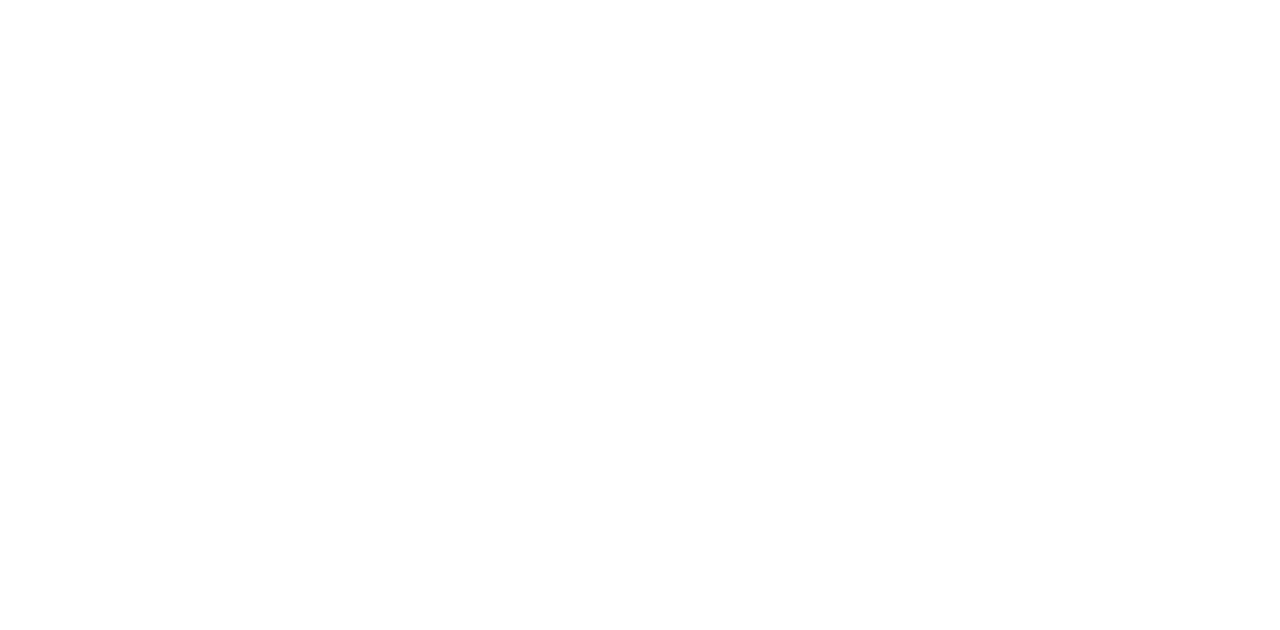
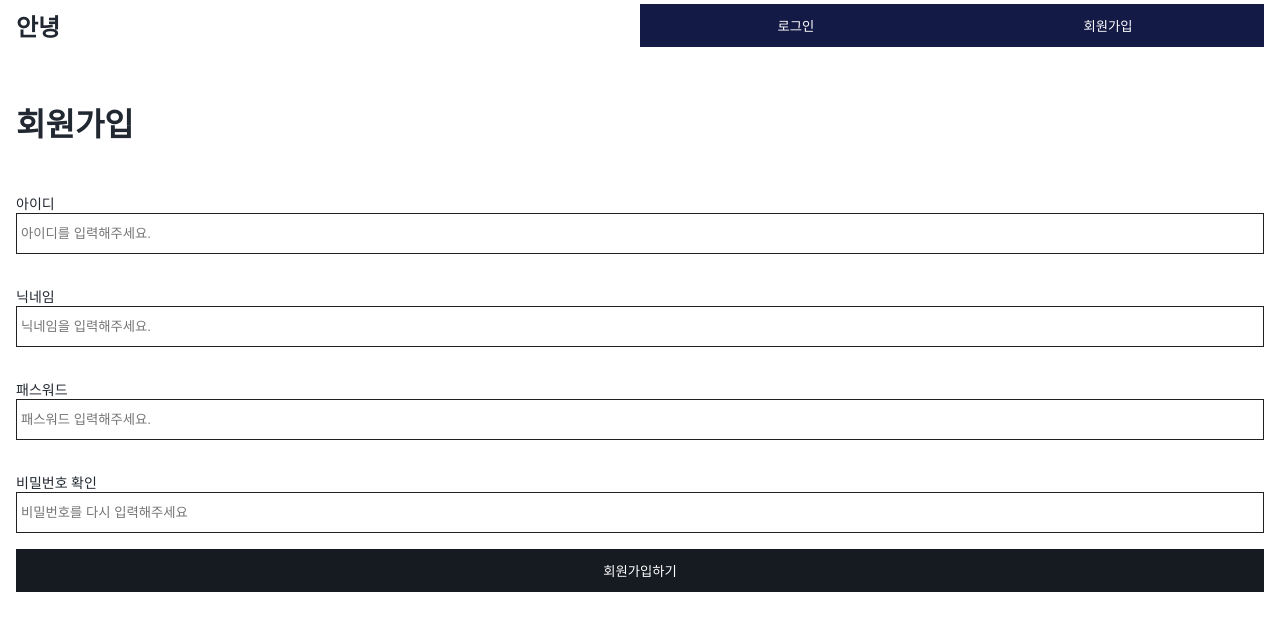
Before and after one commit to rectanglehihat/React_3rd_A.S, a React (Create React App) app: page /signup in a window 1280 px wide. Shown: the top 630 px of the page. Built offline with nearby package versions, Linux system fonts and the light colour scheme.

Commit message:
로그인 및 회원가입 페이지 / 최소단위 컴포넌트(버튼, 인풋)

```diff
--- /dev/null
+++ b/src/elements/Button.js
@@ -0,0 +1,31 @@
+import React from "react";
+import styled from "styled-components";
+
+const Button = (props) => {
+    const {text, _onClick, color, bg} = props;
+
+    return (
+        <React.Fragment>
+            <ElButton bg={bg} color={color} onClick={_onClick}>{text}</ElButton>
+        </React.Fragment>
+    )
+}
+
+Button.defaultProps = {
+    text: false,
+    _onClick: () => {},
+    color: null,
+    bg:  null,
+}
+
+const ElButton = styled.button`
+    width: 100%;
+    background-color: ${(props) => props.bg};
+    color: #ffffff;
+    padding: 12px 0px;
+    box-sizing: border-box;
+    border: none;
+    ${(props) => (props.margin? `margin: ${props.margin};` : '')}
+`;
+
+export default Button;
--- /dev/null
+++ b/src/elements/Header.js
@@ -0,0 +1,26 @@
+import React from "react";
+import styled from "styled-components";
+import {Text, Grid, Button} from "./index";
+
+const Header = (props) => {
+    return (
+        <React.Fragment>
+            <Grid is_flex padding="4px 16px">
+                <Grid>
+                    <Text margin="0" size="24px" bold>안녕</Text>
+                </Grid>
+
+                <Grid is_flex>
+                    <Button bg="#141A46" text="로그인"></Button>
+                    <Button bg="#141A46" text="회원가입"></Button>
+                </Grid>
+            </Grid>
+        </React.Fragment>
+    )
+}
+
+Header.defaultProps = {
+
+}
+
+export default Header;
--- /dev/null
+++ b/src/elements/Input.js
@@ -0,0 +1,56 @@
+import React from "react";
+import styled from "styled-components";
+import {Text, Grid} from "./index";
+
+
+const Input = (props) => {
+    const {label, placeholder, _onChange, type, multiLine, value} = props;
+
+    if(multiLine){
+        return(
+            <Grid>
+                <Text>{label}</Text>
+                <ElTextarea
+                row={10}
+                placeholder={placeholder}
+                _onChange={_onChange}
+                value={value}
+                />
+            </Grid>
+        )
+    }
+
+    return (
+        <React.Fragment>
+            <Grid>
+                <Text margin="0px">{label}</Text>
+                <ElInput type={type} placeholder={placeholder} onChange={_onChange}/>
+            </Grid>
+        </React.Fragment>
+    )
+}
+
+Input.defaultProps = {
+    label: '텍스트',
+    placeholder: '텍스트를 입력해주세요.',
+    _onChange: () => {},
+    type: 'text',
+    multiLine: false,
+    value: "",
+}
+
+const ElTextarea = styled.textarea`
+    border: 1px solid #212121;
+    width: 100%;
+    padding: 12px 4px;
+    box-sizing: border-box;
+`;
+
+const ElInput = styled.input`
+    border: 1px solid #212121;
+    width: 100%;
+    padding: 12px 4px;
+    box-sizing: border-box;
+`;
+
+export default Input;
--- a/src/elements/Text.js
+++ b/src/elements/Text.js
@@ -2,12 +2,13 @@
 import styled from "styled-components";
 
 const Text = (props) => {
-    const {bold, color, size, children} = props;
+    const {bold, color, size, children, margin} = props;
 
     const styles = {
         bold: bold,
         color: color,
         size: size,
+        margin: margin,
     }
 
     return (
@@ -22,12 +23,14 @@
     color: "#222831",
     size: "14px",
     children: null,
+    margin: false,
 }
 
 const P = styled.p`
     color: ${(props) => props.color};
     font-size: ${(props) => props.size};
     font-weight: ${(props) => (props.bold? "600" : "400")};
+    ${(props) => (props.margin ? `margin: ${props.margin}` : '')};
 `;
 
 export default Text;
--- a/src/elements/index.js
+++ b/src/elements/index.js
@@ -1,5 +1,7 @@
 import Grid from "./Grid";
 import Image from "./Image"
 import Text from "./Text";
+import Input from "./Input";
+import Button from "./Button";
 
-export {Grid, Image, Text};
+export {Grid, Image, Text, Input, Button};
--- /dev/null
+++ b/src/pages/Login.js
@@ -0,0 +1,33 @@
+import React from "react";
+import { Text, Grid, Input, Button } from "../elements"
+
+
+const Login = (props) => {
+    return (
+        <React.Fragment>
+            <Grid padding="16px">
+                <Text size="32px" bold>로그인</Text>
+
+                <Grid padding="16px 0px">
+                    <Input
+                        label="아이디"
+                        placeholder="아이디를 입력해주세요."
+                        _onChange={() => {console.log("아이디 입력!!")}}
+                    />
+                </Grid>
+
+                <Grid padding="16px 0px">
+                    <Input
+                        label="패스워드"
+                        placeholder="패스워드 입력해주세요."
+                        _onChange={() => {console.log("패스워드 입력!!")}}
+                        type="password"
+                    />
+                </Grid>
+                <Button bg="#EC8B5E" text="로그인하기" _onclick={() => {console.log("로그인완료")}}></Button>
+            </Grid>
+        </React.Fragment>
+    )
+}
+
+export default Login;
--- /dev/null
+++ b/src/pages/Signup.js
@@ -0,0 +1,50 @@
+import React from "react";
+import { Text, Grid, Input, Button } from "../elements"
+
+const Signup = (props) => {
+    return (
+        <React.Fragment>
+            <Grid padding="16px">
+                <Text size="32px" bold>회원가입</Text>
+
+                <Grid padding="16px 0px">
+                    <Input
+                        label="아이디"
+                        placeholder="아이디를 입력해주세요."
+                        _onChange={() => {console.log("아이디 입력!!")}}
+                    />
+                </Grid>
+
+                <Grid padding="16px 0px">
+                    <Input
+                        label="닉네임"
+                        placeholder="닉네임을 입력해주세요."
+                        _onChange={() => {console.log("닉네임 입력!!")}}
+                    />
+                </Grid>
+
+                <Grid padding="16px 0px">
+                    <Input
+                        label="패스워드"
+                        placeholder="패스워드 입력해주세요."
+                        _onChange={() => {console.log("패스워드 입력!!")}}
+                        type="password"
+                    />
+                </Grid>
+
+                <Grid padding="16px 0px">
+                    <Input
+                        label="비밀번호 확인"
+                        placeholder="비밀번호를 다시 입력해주세요"
+                        _onChange={() => {console.log("비밀번호 확인!!")}}
+                        type="password"
+                    />
+                </Grid>
+
+                <Button bg="#161B21" text="회원가입하기" _onclick={() => {console.log("회원가입 완료")}}></Button>
+            </Grid>
+        </React.Fragment>
+    )
+}
+
+export default Signup;
--- a/src/shared/App.js
+++ b/src/shared/App.js
@@ -3,13 +3,19 @@
 import Grid from "../elements/Grid";
 
 import PostList from "../pages/PostList";
+import Login from "../pages/Login";
+import Header from "../elements/Header";
+import Signup from "../pages/Signup"
 
 function App() {
   return (
     <React.Fragment>
       <Grid>
+        <Header/>
         <BrowserRouter>
           <Route path="/" exact component={PostList}/>
+          <Route path="/login" exact component={Login}/>
+          <Route path="/signup" exact component={Signup}/>
         </BrowserRouter>
       </Grid>
     </React.Fragment>
```
